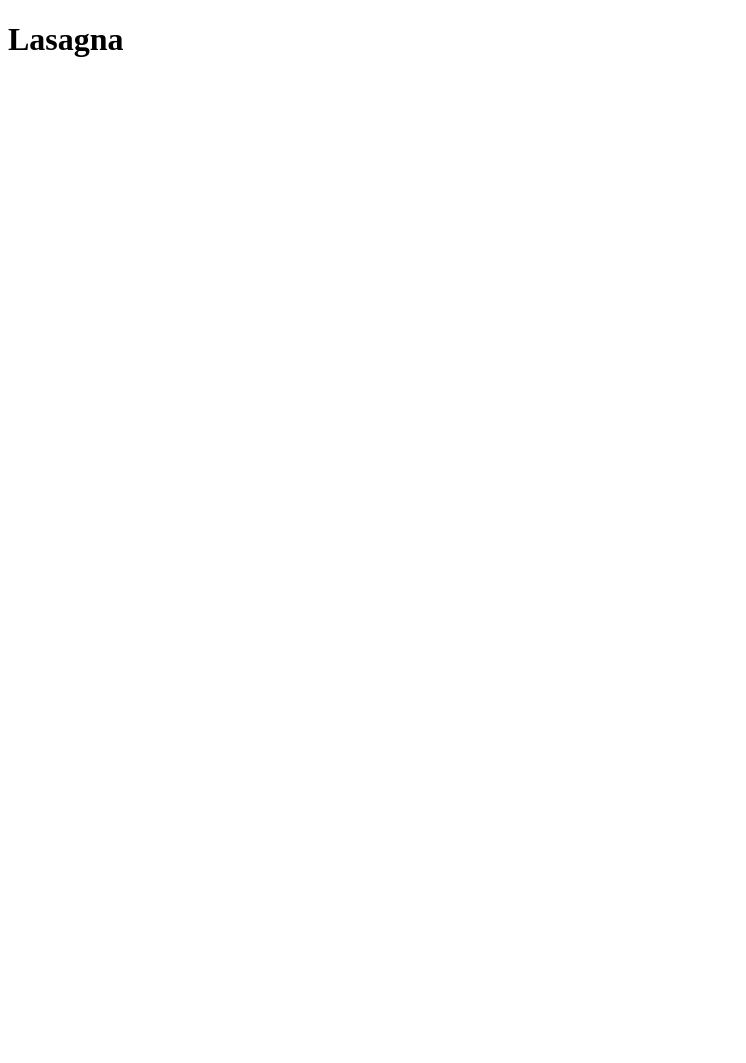
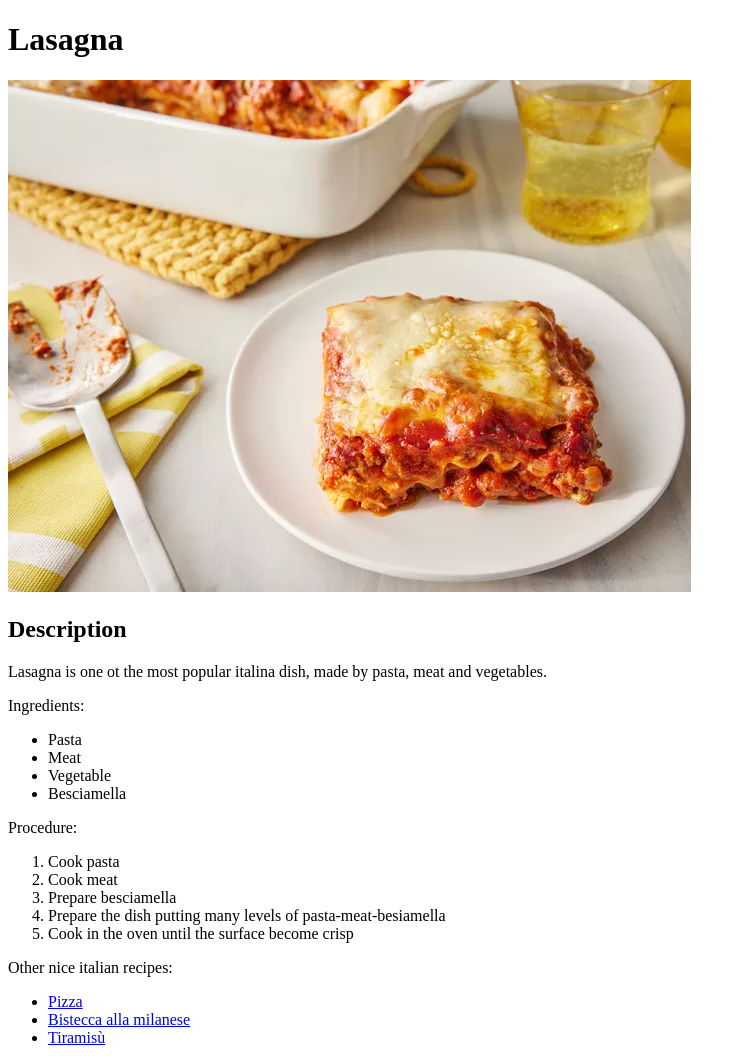
Before and after one commit to Spina1997/odin-recipes, a plain HTML site: page recipes/lasagna.html in a window 1280 px wide. Shown: the whole page, without its empty margins (0-746 px from the left). Before the commit the page ends 800 px from the top, so only its background shows below. Drawn offline with Linux system fonts and the light colour scheme.

Commit message:
Aggiunte ricetta pizza, cotoletta milanese e tiramisu

```diff
--- a/recipes/lasagna.html
+++ b/recipes/lasagna.html
@@ -7,5 +7,34 @@
 </head>
 <body>
     <h1>Lasagna</h1>
+    <img src="lasagna-img.webp" alt="lasagna">
+
+    <h2>Description</h2>
+
+    <p>Lasagna is one ot the most popular italina dish, made by pasta, meat and vegetables.</p>
+
+    <p>Ingredients:</p>
+    <ul>
+        <li>Pasta</li>
+        <li>Meat</li>
+        <li>Vegetable</li>
+        <li>Besciamella</li>
+    </ul>
+
+    <p>Procedure:</p>
+    <ol>
+        <li>Cook pasta</li>
+        <li>Cook meat</li>
+        <li>Prepare besciamella</li>
+        <li>Prepare the dish putting many levels of pasta-meat-besiamella</li>
+        <li>Cook in the oven until the surface become crisp</li>
+    </ol>
+
+    <p>Other nice italian recipes:</p>
+    <ul>
+        <li><a href="pizza.html">Pizza</a></li>
+        <li><a href="cotoletta-alla-milanese.html">Bistecca alla milanese</a></li>
+        <li><a href="tiramisu.html">Tiramisù</a></li>
+    </ul>
 </body>
 </html>
```
Also changed, not shown: recipes/cotoletta-alla-milanese.html (added, +11 -0 lines), recipes/pizza.html (added, +11 -0 lines), recipes/tiramisu.html (added, +11 -0 lines), recipes/lasagna-img.webp (added), 1 other file.
